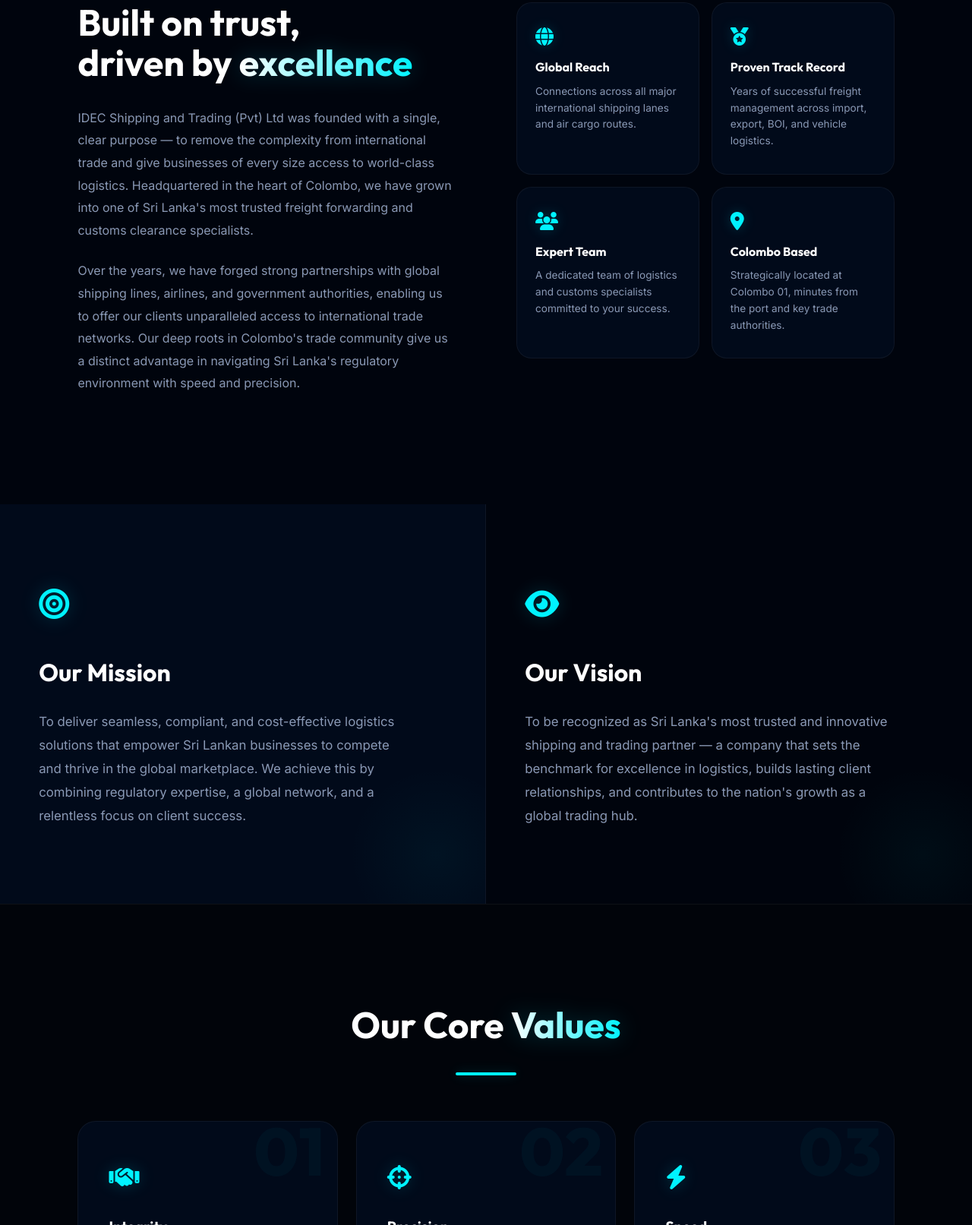
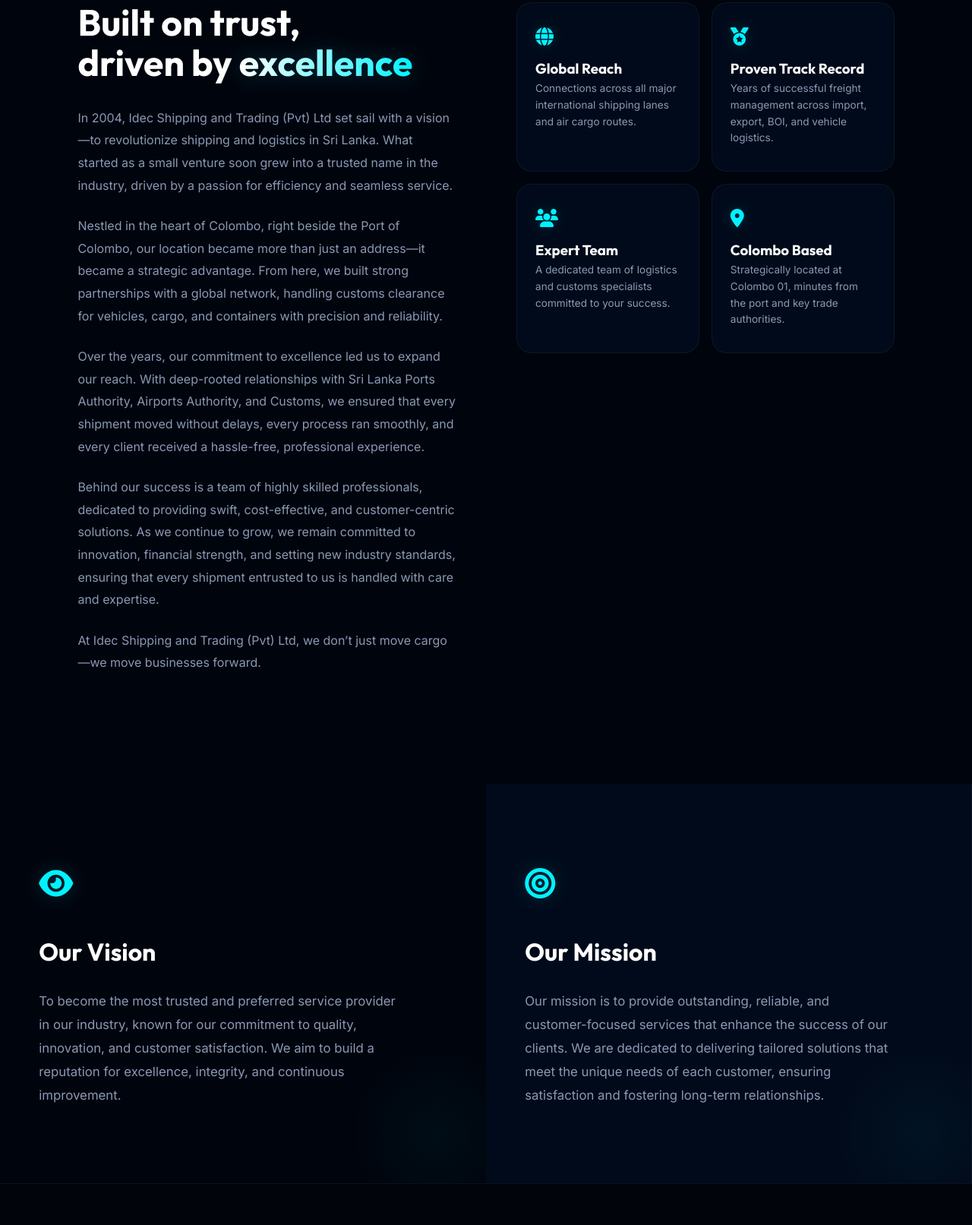
Before and after one commit to DinethmiPeiris/idecship-website, a website built with webpack: page Idecship/about.html in a window 1280 px wide. Shown: the part 1187-2800 px from the top of the page at 76% size. Built offline with nearby package versions, Linux system fonts and the light colour scheme.

Commit message:
Revise about page content and structure
Updated company overview and mission statement to reflect new vision and commitment to customer service.

```diff
--- a/Idecship/about.html
+++ b/Idecship/about.html
@@ -58,7 +58,7 @@
     </div>
     <div class="abt-mission-strip__divider"></div>
     <div class="abt-mission-strip__item">
-      <span class="abt-mission-strip__value gradient-text">15<span>+</span></span>
+      <span class="abt-mission-strip__value gradient-text">20<span>+</span></span>
       <span class="abt-mission-strip__label">Years of Experience</span>
     </div>
   </div>
@@ -72,28 +72,31 @@
     <div class="abt-story__body">
       <div class="abt-story__text">
         <h2>Built on trust,<br>driven by <span class="gradient-text">excellence</span></h2>
-        <p>IDEC Shipping and Trading (Pvt) Ltd was founded with a single, clear purpose — to remove the complexity from international trade and give businesses of every size access to world-class logistics. Headquartered in the heart of Colombo, we have grown into one of Sri Lanka's most trusted freight forwarding and customs clearance specialists.</p>
-        <p>Over the years, we have forged strong partnerships with global shipping lines, airlines, and government authorities, enabling us to offer our clients unparalleled access to international trade networks. Our deep roots in Colombo's trade community give us a distinct advantage in navigating Sri Lanka's regulatory environment with speed and precision.</p>
+        <p>In 2004, Idec Shipping and Trading (Pvt) Ltd set sail with a vision—to revolutionize shipping and logistics in Sri Lanka. What started as a small venture soon grew into a trusted name in the industry, driven by a passion for efficiency and seamless service.</p>
+        <p>Nestled in the heart of Colombo, right beside the Port of Colombo, our location became more than just an address—it became a strategic advantage. From here, we built strong partnerships with a global network, handling customs clearance for vehicles, cargo, and containers with precision and reliability.</p>
+        <p>Over the years, our commitment to excellence led us to expand our reach. With deep-rooted relationships with Sri Lanka Ports Authority, Airports Authority, and Customs, we ensured that every shipment moved without delays, every process ran smoothly, and every client received a hassle-free, professional experience.</p>
+        <p>Behind our success is a team of highly skilled professionals, dedicated to providing swift, cost-effective, and customer-centric solutions. As we continue to grow, we remain committed to innovation, financial strength, and setting new industry standards, ensuring that every shipment entrusted to us is handled with care and expertise.</p>
+        <p>At Idec Shipping and Trading (Pvt) Ltd, we don’t just move cargo—we move businesses forward.</p>
       </div>
       <div class="abt-story__cards">
         <div class="abt-story__card">
           <i class="fas fa-globe"></i>
-          <h4>Global Reach</h4>
+          <h3>Global Reach</h3>
           <p>Connections across all major international shipping lanes and air cargo routes.</p>
         </div>
         <div class="abt-story__card">
           <i class="fas fa-medal"></i>
-          <h4>Proven Track Record</h4>
+          <h3>Proven Track Record</h3>
           <p>Years of successful freight management across import, export, BOI, and vehicle logistics.</p>
         </div>
         <div class="abt-story__card">
           <i class="fas fa-users"></i>
-          <h4>Expert Team</h4>
+          <h3>Expert Team</h3>
           <p>A dedicated team of logistics and customs specialists committed to your success.</p>
         </div>
         <div class="abt-story__card">
           <i class="fas fa-location-dot"></i>
-          <h4>Colombo Based</h4>
+          <h3>Colombo Based</h3>
           <p>Strategically located at Colombo 01, minutes from the port and key trade authorities.</p>
         </div>
       </div>
@@ -102,18 +105,20 @@
 
   <!-- ===== MISSION & VISION ===== -->
   <section class="abt-mv">
+    <div class="abt-mv__card abt-mv__card--vision">
+      <div class="abt-mv__icon"><i class="fas fa-eye"></i></div>
+      <h3>Our Vision</h3>
+      <p>To become the most trusted and preferred service provider in our industry, known for our commitment to quality, innovation, and customer satisfaction. We aim to build a reputation for excellence, integrity, and continuous improvement.</p>
+      <div class="abt-mv__glow"></div>
+    </div>
+
     <div class="abt-mv__card abt-mv__card--mission">
       <div class="abt-mv__icon"><i class="fas fa-bullseye"></i></div>
       <h3>Our Mission</h3>
-      <p>To deliver seamless, compliant, and cost-effective logistics solutions that empower Sri Lankan businesses to compete and thrive in the global marketplace. We achieve this by combining regulatory expertise, a global network, and a relentless focus on client success.</p>
+      <p>Our mission is to provide outstanding, reliable, and customer-focused services that enhance the success of our clients. We are dedicated to delivering tailored solutions that meet the unique needs of each customer, ensuring satisfaction and fostering long-term relationships.</p>
       <div class="abt-mv__glow"></div>
     </div>
-    <div class="abt-mv__card abt-mv__card--vision">
-      <div class="abt-mv__icon"><i class="fas fa-eye"></i></div>
-      <h3>Our Vision</h3>
-      <p>To be recognized as Sri Lanka's most trusted and innovative shipping and trading partner — a company that sets the benchmark for excellence in logistics, builds lasting client relationships, and contributes to the nation's growth as a global trading hub.</p>
-      <div class="abt-mv__glow"></div>
-    </div>
+
   </section>
 
   <!-- ===== CORE VALUES ===== -->
```
